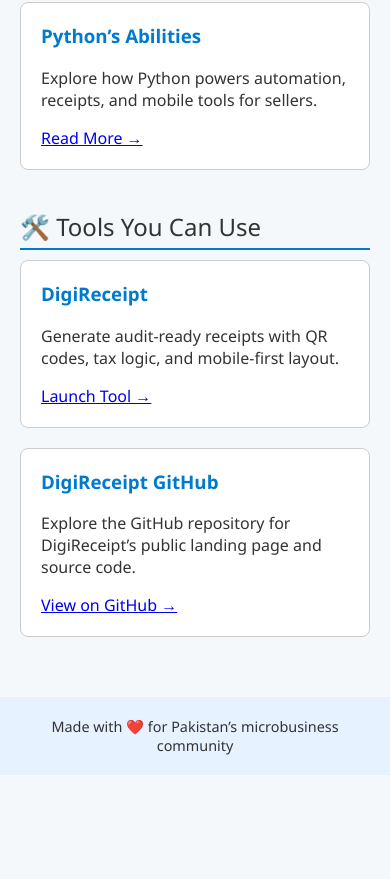
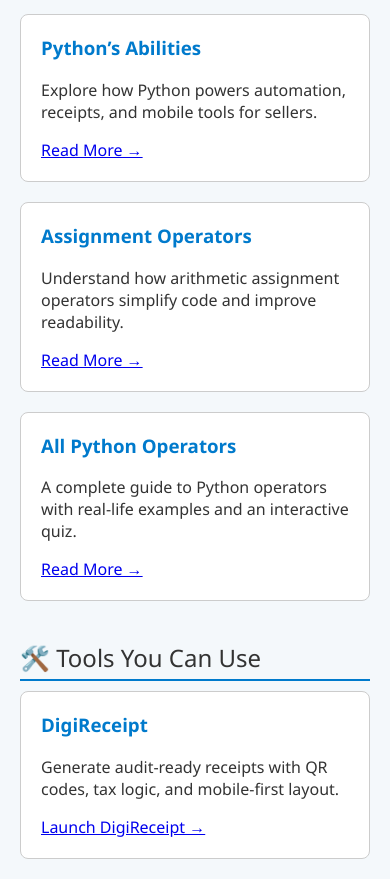
Before and after one commit to emadaed/digireceipt-landing, a plain HTML site: page theopslibrary.html in a window 390 px wide. Shown: the part 755-1634 px from the top of the page. Before the commit the page ends 1530 px from the top, so only its background shows below. Drawn offline with Linux system fonts and the light colour scheme.

Commit message:
theopslibrary.html
Update

```diff
--- a/theopslibrary.html
+++ b/theopslibrary.html
@@ -1,4 +1,4 @@
-
+<!-- START OF CLEAN VERSION -->
 <!DOCTYPE html>
 <html lang="en">
 <head>
@@ -29,6 +29,8 @@
       justify-content: space-between;
       align-items: center;
       padding: 10px 20px;
+      flex-wrap: wrap;
+      gap: 10px;
     }
     #searchInput {
       padding: 8px;
@@ -165,6 +167,16 @@
         <p>Explore how Python powers automation, receipts, and mobile tools for sellers.</p>
         <a href="python_abilities.html">Read More →</a>
       </div>
+      <div class="card">
+        <h3>Assignment Operators</h3>
+        <p>Understand how arithmetic assignment operators simplify code and improve readability.</p>
+        <a href="assignment_operators.html">Read More →</a>
+      </div>
+      <div class="card">
+        <h3>All Python Operators</h3>
+        <p>A complete guide to Python operators with real-life examples and an interactive quiz.</p>
+        <a href="python_operators.html">Read More →</a>
+      </div>
     </div>
 
     <div class="section-title" style="margin-top:40px;">🛠️ Tools You Can Use</div>
@@ -172,12 +184,7 @@
       <div class="card">
         <h3>DigiReceipt</h3>
         <p>Generate audit-ready receipts with QR codes, tax logic, and mobile-first layout.</p>
-        <a href="#">Launch Tool →</a>
-      </div>
-      <div class="card">
-        <h3>DigiReceipt GitHub</h3>
-        <p>Explore the GitHub repository for DigiReceipt’s public landing page and source code.</p>
-        <a href="https://github.com/emadaed/digireceipt-landing" target="_blank">View on GitHub →</a>
+        <a href="https://github.com/emadaed/digireceipt-landing" target="_blank">Launch DigiReceipt →</a>
       </div>
     </div>
   </div>
@@ -200,22 +207,10 @@
         <p>پائتھن کیسے آٹومیشن، رسیدیں اور موبائل ٹولز کے ذریعے سیلرز کو طاقت دیتا ہے؟</p>
         <a href="python_abilities.html">مزید پڑھیں →</a>
       </div>
-    </div>
-
-    <div class="section-title" style="margin-top:40px;">🛠️ آپ کے لیے ٹولز</div>
-    <div class="card-grid">
       <div class="card">
-        <h3>DigiReceipt</h3>
-        <p>آڈٹ کے قابل رسیدیں بنائیں جن میں QR کوڈ، ٹیکس لاجک اور موبائل فرسٹ لے آؤٹ شامل ہو۔</p>
-        <a href="#">ٹول لانچ کریں →</a>
+        <h3>اسائنمنٹ آپریٹرز</h3>
+        <p>پائتھن میں اسائنمنٹ آپریٹرز کو سمجھیں جو کوڈ کو آسان اور مؤثر بناتے ہیں۔</p>
+        <a href="assignment_operators.html">مزید پڑھیں →</a>
       </div>
       <div class="card">
-        <h3>DigiReceipt GitHub</h3>
-        <p>DigiReceipt کا پبلک سورس کوڈ اور لینڈنگ پیج GitHub پر دریافت کریں۔</p>
-        <a href="https://github.com/emadaed/digireceipt-landing" target="_blank">GitHub دیکھیں →</a>
-      </div>
-    </div>
-  </div>
-
-  <footer>
-    Made with ❤️ for Pakistan’s microbusiness community
+        <h3
```
